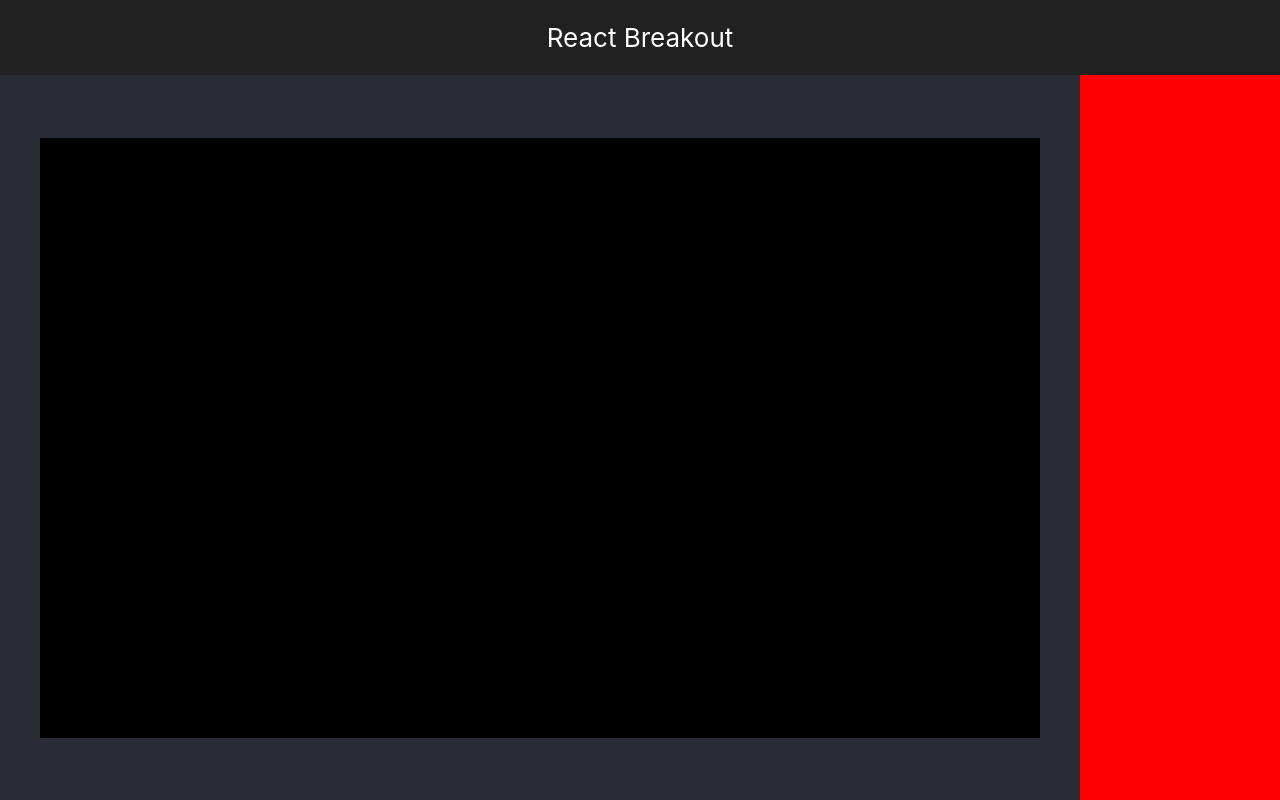
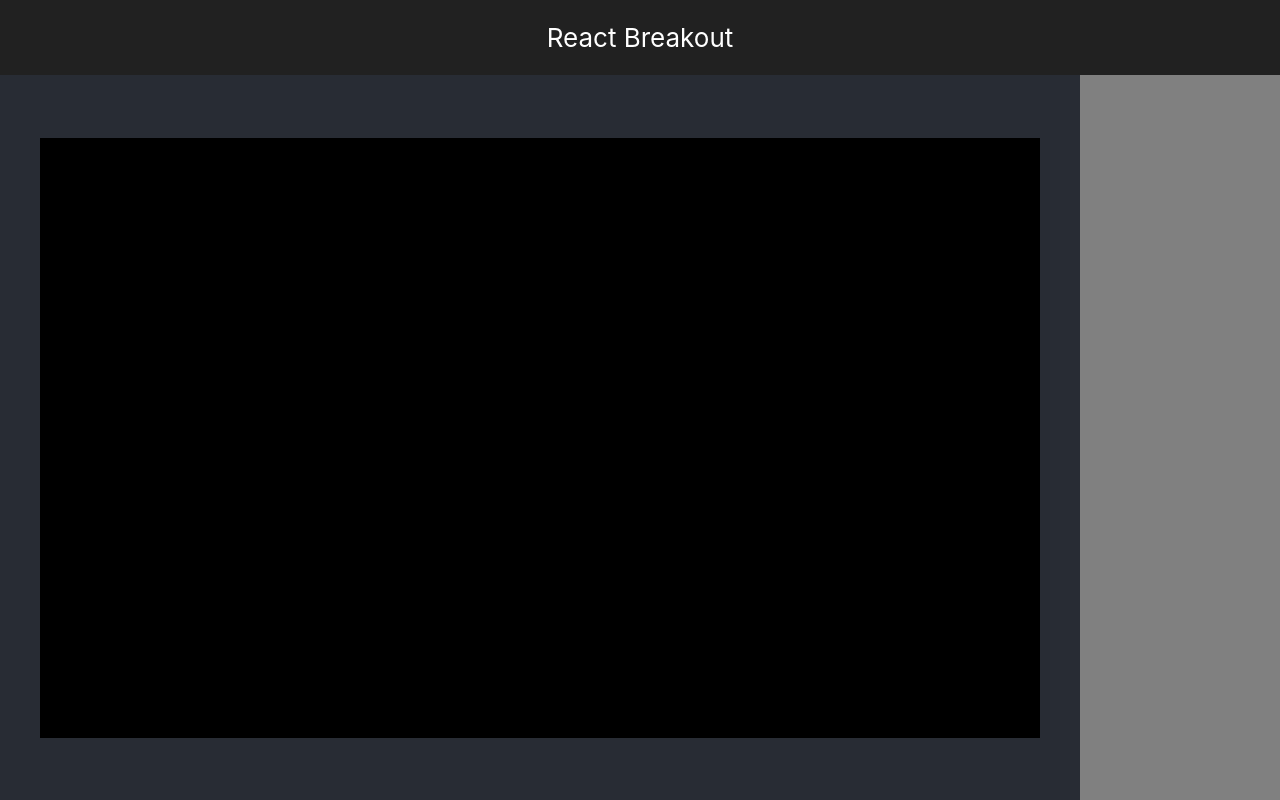
Before and after one commit to MathieuBouvet/react-breakout, a React (Create React App) app: page / in a window 1280 px wide. Built offline with nearby package versions, Linux system fonts and the light colour scheme.

Commit message:
Change the panel side color to gray, more peacefull

```diff
--- a/src/App.css
+++ b/src/App.css
@@ -35,7 +35,7 @@ html {
 }
 .side-panel-container {
 	flex: 0 1 200px;
-	background-color: red;
+	background-color: gray;
 }
 
 .App-link {
```
